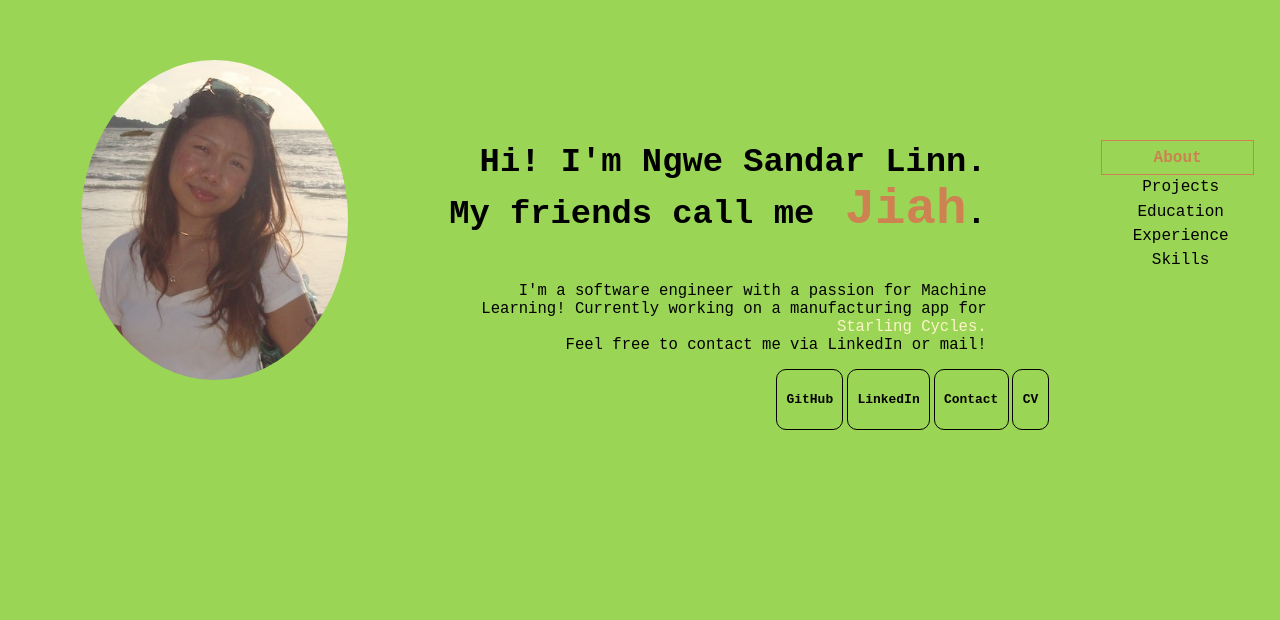
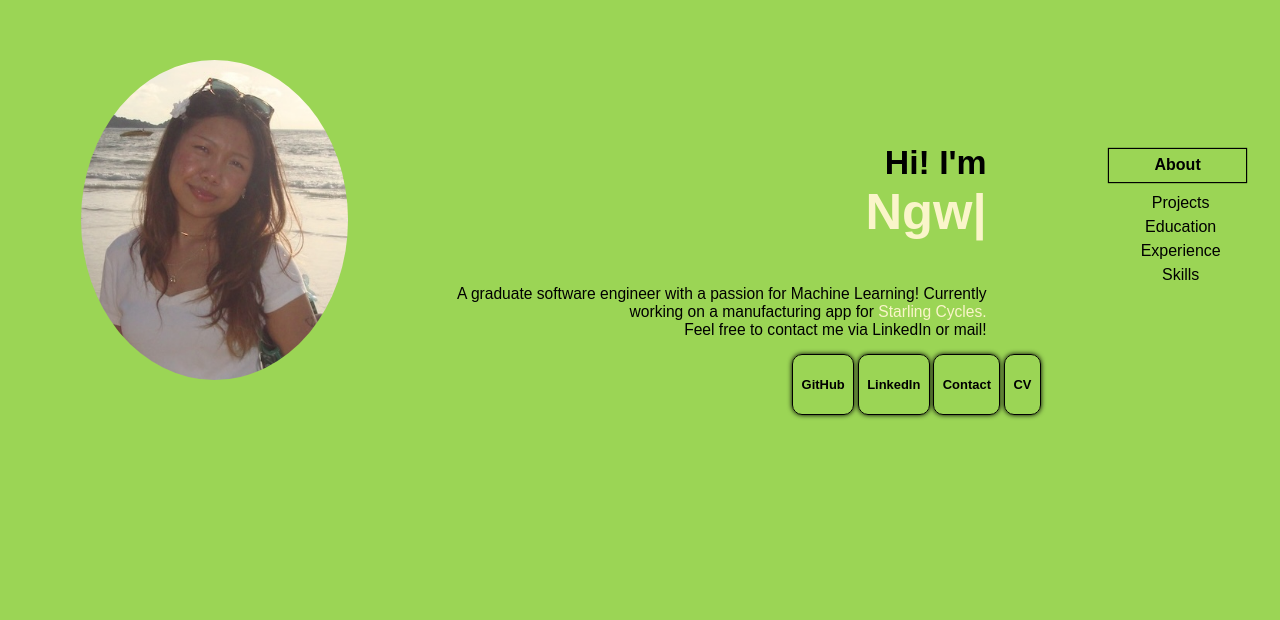
Before and after one commit to njiah/portfolio, a React (Create React App) app: page / in a window 1280 px wide. Shown: the part 180-800 px from the top of the page. Built offline with nearby package versions, Linux system fonts and the light colour scheme.

Commit message:
text animation

```diff
--- a/package.json
+++ b/package.json
@@ -15,6 +15,7 @@
     "react-router-dom": "^6.26.2",
     "react-scripts": "^5.0.1",
     "react-scroll": "^1.9.0",
+    "react-typed": "^2.0.12",
     "web-vitals": "^2.1.4"
   },
   "homepage": "https://njiah.github.io/portfolio",
--- a/src/App.css
+++ b/src/App.css
@@ -2,7 +2,7 @@
 
 .App {
   text-align: center;
-  font-family:'Courier New', Courier, monospace
+  font-family:Arial,'Arial Narrow', sans-serif
 }
 
 .Row{
@@ -46,14 +46,24 @@ img {
 }
 .About h1{
   font-size: 1.3em;
+  animation: fadeIn 2s;
 }
 .About p{
   font-size: 0.6em;
   width: 100%;
+  animation: 5s fadeIn;
+}
+@keyframes fadeIn {
+  0% {
+    opacity: 0;
+  }
+  100% {
+    opacity: 1;
+  }
 }
 .Name{
   font-size: 1.5em;
-  color: #ce8151;
+  color: #faf5ca;
 }
 .Contact {
   padding-right: 5%;
@@ -71,12 +81,14 @@ img {
   border-radius: 10px;
   color: black;
   text-decoration: none;
+  box-shadow: 0px 0px 5px black;
 }
 .Contact a:hover{
-  background-color: #ce8151;
+  background-color: #faf5ca;
   color: black;
   transform: scale(1.1);
   transition: 0.5s;
+  text-shadow: 0px 0px 5px black;
 }
 
 @media (prefers-reduced-motion: no-preference) {
@@ -124,16 +136,17 @@ img {
   margin: 2%;
 }
 .navLinkFocus{
+  margin: 5%;
   padding: 5%;
   font-weight: bold;
-  color: #ce8151;
   border-style: solid;
-  border-radius: 0px;
+  border-radius: 0%;
   border-width: 0.1vh;
+  box-shadow: 0px 0px 1px black;
 }
 
 .navLink:hover{
-  color: #ce8151;
+  text-shadow: 0px 0px 1px black;
   transform: scale(1.2);
   transition: 0.5s;
 }
--- a/src/App.js
+++ b/src/App.js
@@ -8,6 +8,7 @@ import Projects from './components/Projects.js';
 import Education from './components/Education.js';
 import CV from '../src/NS_Linn.pdf'
 import Footer from './components/footer.js';
+import { ReactTyped } from 'react-typed';
 
 function App() {
   return (
@@ -17,10 +18,20 @@ function App() {
         <div className="Row">
           <img className="Image" src={Image} alt="logo" />
           <div className="About">
-              <h1>Hi! I'm Ngwe Sandar Linn.<br></br>My friends call me
-              <span class="Name"> Jiah</span>.
+              <h1>Hi! I'm<br/>
+              <span class="Name"> {" "}
+              <ReactTyped
+                  strings={["Ngwe Sandar Linn.", "Jiah."]}
+                  typeSpeed={100}
+                  loop
+                  backSpeed={50}
+                  cursorChar={"|"}
+                  showCursor={true}
+              />
+              </span>
+
               </h1>
-              <p>I'm a software engineer with a passion for Machine Learning! Currently working on a manufacturing app for <a class="App-link" href="https://www.starlingcycles.com">Starling Cycles.</a><br/>Feel free to contact me via LinkedIn or mail!</p>
+              <p>A graduate software engineer with a passion for Machine Learning! Currently working on a manufacturing app for <a class="App-link" href="https://www.starlingcycles.com">Starling Cycles.</a><br/>Feel free to contact me via LinkedIn or mail!</p>
             <div className="Contact">
                 <a href="https://github.com/njiah"><h5>GitHub</h5></a>
                 <a href="https://www.linkedin.com/in/ngwe-sandar-linn-63990a1ba/"><h5>LinkedIn</h5></a>
```
Also changed, not shown: 1 other file (tests, documents, lock files or other folders).
